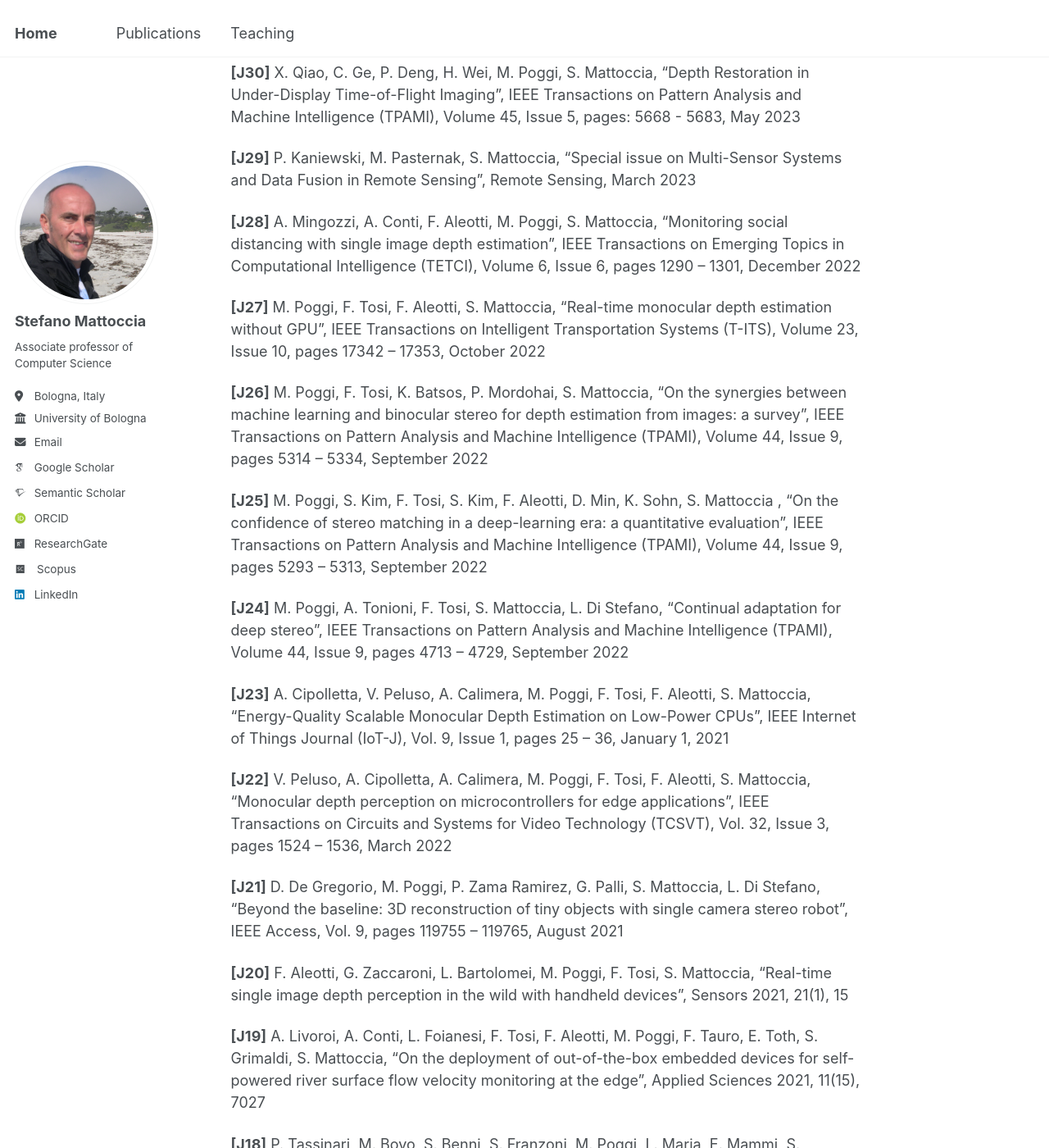
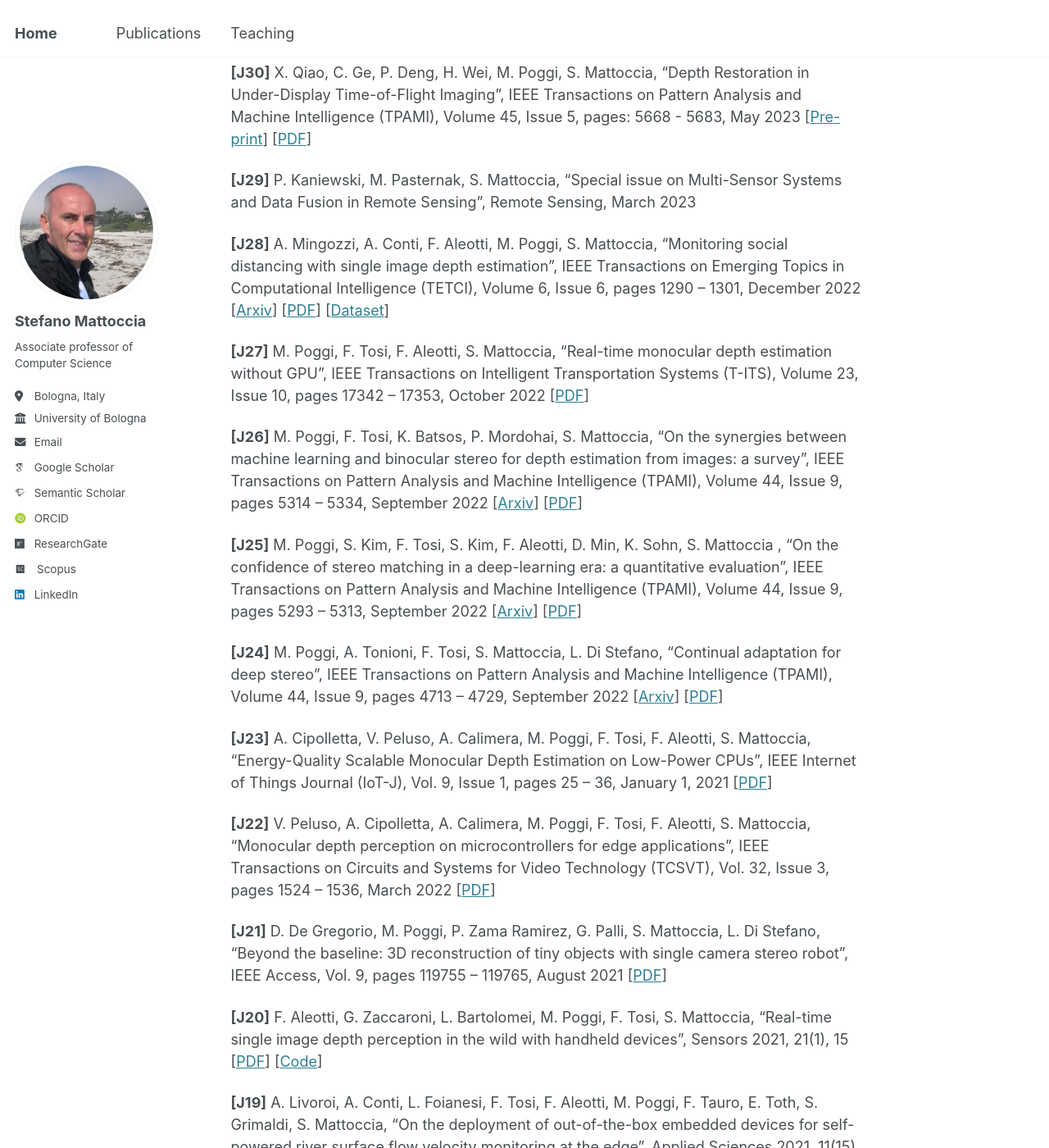
Before and after one commit to stefanomattoccia/stefanomattoccia.github.io, a Jekyll site: the page built from _pages/publications.md, in a window 1280 px wide and 1400 px high, scrolled down 807 px. Shown: the whole window at 82% size. Built offline with Jekyll 4.4.1, drawn with Linux system fonts in a browser that asks for light colours; some web fonts are replaced; some of the changed text lies outside the part shown.

Commit message:
Update publications.md

```diff
--- a/_pages/publications.md
+++ b/_pages/publications.md
@@ -22,67 +22,67 @@ Journal papers
 
 **[J32]** X. Qiao, C. Ge, Y. Zhang, Y. Zhou, F. Tosi, M. Poggi, S. Mattoccia, “Depth Super-Resolution from Explicit and Implicit High-Frequency Features”, Computer Vision and Image Understanding (CVIU), Volume 237, December 2023, 103841 [[Arxiv](https://arxiv.org/pdf/2303.09307)] [[PDF](https://doi.org/10.1016/j.cviu.2023.103841)]
 
-**[J31]** X. Qiao, C. Ge, C. Zhao, F. Tosi, M. Poggi, S. Mattoccia, “Self-supervised Depth Super-resolution with Contrastive Multiview Pre-training”, Neural Networks (NN), Volume 168, November 2023, Pages 223 – 236
+**[J31]** X. Qiao, C. Ge, C. Zhao, F. Tosi, M. Poggi, S. Mattoccia, “Self-supervised Depth Super-resolution with Contrastive Multiview Pre-training”, Neural Networks (NN), Volume 168, November 2023, Pages 223 – 236 [[PDF](https://doi.org/10.1016/j.neunet.2023.09.023)]
 
-**[J30]** X. Qiao, C. Ge, P. Deng, H. Wei, M. Poggi, S. Mattoccia, “Depth Restoration in Under-Display Time-of-Flight Imaging”, IEEE Transactions on Pattern Analysis and Machine Intelligence (TPAMI), Volume 45, Issue 5, pages: 5668 - 5683, May 2023
+**[J30]** X. Qiao, C. Ge, P. Deng, H. Wei, M. Poggi, S. Mattoccia, “Depth Restoration in Under-Display Time-of-Flight Imaging”, IEEE Transactions on Pattern Analysis and Machine Intelligence (TPAMI), Volume 45, Issue 5, pages: 5668 - 5683, May 2023 [[Pre-print](https://cris.unibo.it/bitstream/11585/902755/3/Depth_Restoration_in_Under_Display_Time_of_Flight_Imaging_PAMI.pdf)] [[PDF](https://ieeexplore.ieee.org/document/9903562)]
 
 **[J29]** P. Kaniewski, M. Pasternak, S. Mattoccia, “Special issue on Multi-Sensor Systems and Data Fusion in Remote Sensing", Remote Sensing, March 2023
 
-**[J28]** A. Mingozzi, A. Conti, F. Aleotti, M. Poggi, S. Mattoccia, “Monitoring social distancing with single image depth estimation”, IEEE Transactions on Emerging Topics in Computational Intelligence (TETCI), Volume 6, Issue 6, pages 1290 – 1301, December 2022
+**[J28]** A. Mingozzi, A. Conti, F. Aleotti, M. Poggi, S. Mattoccia, “Monitoring social distancing with single image depth estimation”, IEEE Transactions on Emerging Topics in Computational Intelligence (TETCI), Volume 6, Issue 6, pages 1290 – 1301, December 2022  [[Arxiv](https://arxiv.org/pdf/2204.01693)] [[PDF](https://ieeexplore.ieee.org/document/9776555)] [[Dataset](https://github.com/chachus/monodepth_social_distancing)]
 
-**[J27]** M. Poggi, F. Tosi, F. Aleotti, S. Mattoccia, “Real-time monocular depth estimation without GPU”, IEEE Transactions on Intelligent Transportation Systems (T-ITS), Volume 23, Issue 10, pages 17342 – 17353, October 2022
+**[J27]** M. Poggi, F. Tosi, F. Aleotti, S. Mattoccia, “Real-time monocular depth estimation without GPU”, IEEE Transactions on Intelligent Transportation Systems (T-ITS), Volume 23, Issue 10, pages 17342 – 17353, October 2022 [[PDF](https://ieeexplore.ieee.org/document/9733979)]
 
-**[J26]** M. Poggi, F. Tosi, K. Batsos, P. Mordohai, S. Mattoccia, “On the synergies between machine learning and binocular stereo for depth estimation from images: a survey”, IEEE Transactions on Pattern Analysis and Machine Intelligence (TPAMI), Volume 44, Issue 9, pages 5314 – 5334, September 2022
+**[J26]** M. Poggi, F. Tosi, K. Batsos, P. Mordohai, S. Mattoccia, “On the synergies between machine learning and binocular stereo for depth estimation from images: a survey”, IEEE Transactions on Pattern Analysis and Machine Intelligence (TPAMI), Volume 44, Issue 9, pages 5314 – 5334, September 2022 [[Arxiv](https://arxiv.org/pdf/2004.08566.pdf)] [[PDF](https://ieeexplore.ieee.org/document/9395220/)]
 
-**[J25]** M. Poggi, S. Kim, F. Tosi, S. Kim, F. Aleotti, D. Min, K. Sohn, S. Mattoccia , “On the confidence of stereo matching in a deep-learning era: a quantitative evaluation”, IEEE Transactions on Pattern Analysis and Machine Intelligence (TPAMI), Volume 44, Issue 9, pages 5293 – 5313, September 2022
+**[J25]** M. Poggi, S. Kim, F. Tosi, S. Kim, F. Aleotti, D. Min, K. Sohn, S. Mattoccia , “On the confidence of stereo matching in a deep-learning era: a quantitative evaluation”, IEEE Transactions on Pattern Analysis and Machine Intelligence (TPAMI), Volume 44, Issue 9, pages 5293 – 5313, September 2022 [[Arxiv](https://arxiv.org/pdf/2101.00431.pdf)] [[PDF](https://ieeexplore.ieee.org/document/9394777/)]
 
-**[J24]** M. Poggi, A. Tonioni, F. Tosi, S. Mattoccia, L. Di Stefano, “Continual adaptation for deep stereo”, IEEE Transactions on Pattern Analysis and Machine Intelligence (TPAMI), Volume 44, Issue 9, pages 4713 – 4729, September 2022
+**[J24]** M. Poggi, A. Tonioni, F. Tosi, S. Mattoccia, L. Di Stefano, “Continual adaptation for deep stereo”, IEEE Transactions on Pattern Analysis and Machine Intelligence (TPAMI), Volume 44, Issue 9, pages 4713 – 4729, September 2022 [[Arxiv](https://arxiv.org/pdf/2007.05233.pdf)] [[PDF](https://ieeexplore.ieee.org/document/9418523)]
 
-**[J23]** A. Cipolletta, V. Peluso, A. Calimera, M. Poggi, F. Tosi, F. Aleotti, S. Mattoccia, “Energy-Quality Scalable Monocular Depth Estimation on Low-Power CPUs”, IEEE Internet of Things Journal (IoT-J), Vol. 9, Issue 1, pages 25 – 36, January 1, 2021
+**[J23]** A. Cipolletta, V. Peluso, A. Calimera, M. Poggi, F. Tosi, F. Aleotti, S. Mattoccia, “Energy-Quality Scalable Monocular Depth Estimation on Low-Power CPUs”, IEEE Internet of Things Journal (IoT-J), Vol. 9, Issue 1, pages 25 – 36, January 1, 2021 [[PDF](https://ieeexplore.ieee.org/document/9432391)]
 
-**[J22]** V. Peluso, A. Cipolletta, A. Calimera, M. Poggi, F. Tosi, F. Aleotti, S. Mattoccia, “Monocular depth perception on microcontrollers for edge applications”, IEEE Transactions on Circuits and Systems for Video Technology (TCSVT), Vol. 32, Issue 3, pages 1524 – 1536, March 2022
+**[J22]** V. Peluso, A. Cipolletta, A. Calimera, M. Poggi, F. Tosi, F. Aleotti, S. Mattoccia, “Monocular depth perception on microcontrollers for edge applications”, IEEE Transactions on Circuits and Systems for Video Technology (TCSVT), Vol. 32, Issue 3, pages 1524 – 1536, March 2022 [[PDF](https://ieeexplore.ieee.org/document/9422776)]
 
-**[J21]** D. De Gregorio, M. Poggi, P. Zama Ramirez, G. Palli, S. Mattoccia, L. Di Stefano, “Beyond the baseline: 3D reconstruction of tiny objects with single camera stereo robot”, IEEE Access, Vol. 9, pages 119755 – 119765, August 2021
+**[J21]** D. De Gregorio, M. Poggi, P. Zama Ramirez, G. Palli, S. Mattoccia, L. Di Stefano, “Beyond the baseline: 3D reconstruction of tiny objects with single camera stereo robot”, IEEE Access, Vol. 9, pages 119755 – 119765, August 2021 [[PDF](https://ieeexplore.ieee.org/document/9524696)]
 
-**[J20]** F. Aleotti, G. Zaccaroni, L. Bartolomei, M. Poggi, F. Tosi, S. Mattoccia, “Real-time single image depth perception in the wild with handheld devices”, Sensors 2021, 21(1), 15
+**[J20]** F. Aleotti, G. Zaccaroni, L. Bartolomei, M. Poggi, F. Tosi, S. Mattoccia, “Real-time single image depth perception in the wild with handheld devices”, Sensors 2021, 21(1), 15 [[PDF](https://www.mdpi.com/1424-8220/21/1/15/pdf)] [[Code](https://github.com/FilippoAleotti/mobilePydnet)]
 
-**[J19]** A. Livoroi, A. Conti, L. Foianesi, F. Tosi, F. Aleotti, M. Poggi, F. Tauro, E. Toth, S. Grimaldi, S. Mattoccia, “On the deployment of out-of-the-box embedded devices for self-powered river surface flow velocity monitoring at the edge”, Applied Sciences 2021, 11(15), 7027
+**[J19]** A. Livoroi, A. Conti, L. Foianesi, F. Tosi, F. Aleotti, M. Poggi, F. Tauro, E. Toth, S. Grimaldi, S. Mattoccia, “On the deployment of out-of-the-box embedded devices for self-powered river surface flow velocity monitoring at the edge”, Applied Sciences 2021, 11(15), 7027 [[PDF](https://www.mdpi.com/2076-3417/11/15/7027)]
 
-**[J18]** P. Tassinari, M. Bovo, S. Benni, S. Franzoni, M. Poggi, L. Maria, E. Mammi, S. Mattoccia, L Di Stefano, F. Bonora, A. Barbaresi, E. Santolini, D. Torreggiani, “A computer vision approach based on deep learning for the detection of dairy cows in free stall barn”, Computers and Electronics in Agriculture, Volume 182, March 2021
+**[J18]** P. Tassinari, M. Bovo, S. Benni, S. Franzoni, M. Poggi, L. Maria, E. Mammi, S. Mattoccia, L Di Stefano, F. Bonora, A. Barbaresi, E. Santolini, D. Torreggiani, “A computer vision approach based on deep learning for the detection of dairy cows in free stall barn”, Computers and Electronics in Agriculture, Volume 182, March 2021 [[PDF](https://www.sciencedirect.com/science/article/abs/pii/S016816992100048X)]
 
-**[J17]** A. Tonioni, M. Poggi, S. Mattoccia, L. Di Stefano, “Unsupervised domain adaptation for depth prediction from images”, IEEE Transactions on Pattern Analysis and Machine Intelligence (TPAMI), 42(10), pages 2396 – 2409, October 1, 2020
+**[J17]** A. Tonioni, M. Poggi, S. Mattoccia, L. Di Stefano, “Unsupervised domain adaptation for depth prediction from images”, IEEE Transactions on Pattern Analysis and Machine Intelligence (TPAMI), 42(10), pages 2396 – 2409, October 1, 2020 [[Arxiv](https://arxiv.org/pdf/1909.03943.pdf)] [[PDF](https://ieeexplore.ieee.org/stamp/stamp.jsp?tp=&arnumber=8834825)]
 
-**[J16]** M. Poggi, F. Tosi, S. Mattoccia, “Good cues to learn from scratch a confidence measure for passive depth sensors”, IEEE Sensors Journal, 20(22), pages 13533 – 13541, November 15, 2020
+**[J16]** M. Poggi, F. Tosi, S. Mattoccia, “Good cues to learn from scratch a confidence measure for passive depth sensors”, IEEE Sensors Journal, 20(22), pages 13533 – 13541, November 15, 2020 [[PDF](https://ieeexplore.ieee.org/stamp/stamp.jsp?tp=&arnumber=9123913)]
 
-**[J15]** F. Tosi, M. Rocca, F. Aleotti, M. Poggi, S. Mattoccia, F. Tauro, E. Toth, S. Grimaldi, “Enabling image-based streamflow monitoring at the edge”, Remote Sensing, 2020, 12(12), 2047
+**[J15]** F. Tosi, M. Rocca, F. Aleotti, M. Poggi, S. Mattoccia, F. Tauro, E. Toth, S. Grimaldi, “Enabling image-based streamflow monitoring at the edge”, Remote Sensing, 2020, 12(12), 2047 [[PDF](https://www.mdpi.com/2072-4292/12/12/2047/pdf)]
 
-**[J14]** M. Poggi, F. Tosi, S. Mattoccia, “Learning a confidence measure in the disparity domain from O(1) features”, Computer Vision and Image Understanding, Volume 193, April 2020
+**[J14]** M. Poggi, F. Tosi, S. Mattoccia, “Learning a confidence measure in the disparity domain from O(1) features”, Computer Vision and Image Understanding, Volume 193, April 2020 [[PDF](https://www.sciencedirect.com/science/article/abs/pii/S1077314220300023)]
 
-**[J13]** M. Poggi, G. Agresti, F. Tosi, P. Zanuttigh, S. Mattoccia, “Confidence estimation for ToF and stereo sensors and its application to depth data fusion”, IEEE Sensors Journal, 20(2), pages 1411 – 1421, February 2020
+**[J13]** M. Poggi, G. Agresti, F. Tosi, P. Zanuttigh, S. Mattoccia, “Confidence estimation for ToF and stereo sensors and its application to depth data fusion”, IEEE Sensors Journal, 20(2), pages 1411 – 1421, February 2020 [[PDF](https://ieeexplore.ieee.org/document/8865643)]
 
-**[J12]** F. Tauro, F. Tosi, S. Mattoccia, E. Toth, R. Piscopia, S. Grimaldi, "Optical Tracking Velocimetry (OTV): leveraging optical flow and trajectory-based filtering for surface streamflow observations", Remote Sensing, 2018, 10(12), 2010
+**[J12]** F. Tauro, F. Tosi, S. Mattoccia, E. Toth, R. Piscopia, S. Grimaldi, "Optical Tracking Velocimetry (OTV): leveraging optical flow and trajectory-based filtering for surface streamflow observations", Remote Sensing, 2018, 10(12), 2010 [[PDF](https://www.mdpi.com/2072-4292/10/12/2010/pdf)]
 
 **[J11]** S. Mattoccia, B. Kisačanin, M. Gelautz, S. Chai, A. N. Belbachir, G. Dedeoglu, F. Stein, “Special issue on Embedded Computer Vision”, Journal of Signal Processing Systems, June 2018, Volume 90, Issue 6, pages 873 – 876
 
-**[J10]** W. Ouyang, F. Tombari, S. Mattoccia, L. Di Stefano, W. Cham, "Performance evaluation of full-search equivalent pattern matching algorithms", IEEE Transactions on Pattern Analysis and Machine Intelligence (TPAMI), 34(1), pages 127 – 143, January 2012
+**[J10]** W. Ouyang, F. Tombari, S. Mattoccia, L. Di Stefano, W. Cham, "Performance evaluation of full-search equivalent pattern matching algorithms", IEEE Transactions on Pattern Analysis and Machine Intelligence (TPAMI), 34(1), pages 127 – 143, January 2012 [[PDF](https://ieeexplore.ieee.org/document/5770267)]
 
 **[J9]** A. Alatan, J. Ostermann, L. Onural, G. AlRegib, S. Mattoccia, C. Yuan, “Special issue on Emerging Techniques in 3-D”, IEEE Journal of Selected Topics in Signal Processing, Vol. 6, Num. 5, September 2012
 
-**[J8]** S. Mattoccia, F. Tombari, L. Di Stefano, "Efficient template matching for multi-channel images", Pattern Recognition Letters (PRL), 32(5), pages 694 – 700, April 2011
+**[J8]** S. Mattoccia, F. Tombari, L. Di Stefano, "Efficient template matching for multi-channel images", Pattern Recognition Letters (PRL), 32(5), pages 694 – 700, April 2011 [[PDF](https://www.sciencedirect.com/science/article/abs/pii/S0167865510003958)]
 
-**[J7]** F. Tombari, S. Mattoccia, L. Di Stefano, "Full search-equivalent pattern matching with Incremental Dissimilarity Approximations", IEEE Transactions on Pattern Analysis and Machine Intelligence (TPAMI), 31(1), pages 129 – 141, January 2009
+**[J7]** F. Tombari, S. Mattoccia, L. Di Stefano, "Full search-equivalent pattern matching with Incremental Dissimilarity Approximations", IEEE Transactions on Pattern Analysis and Machine Intelligence (TPAMI), 31(1), pages 129 – 141, January 2009 [[PDF](https://ieeexplore.ieee.org/document/4459334)]
 
-**[J6]** S. Mattoccia, F. Tombari, L. Di Stefano, "Fast  full-search equivalent template matching by Enhanced Bounded Correlation", IEEE Transactions on Image Processing (TIP), 17(4), pages 528 – 538, April 2008
+**[J6]** S. Mattoccia, F. Tombari, L. Di Stefano, "Fast  full-search equivalent template matching by Enhanced Bounded Correlation", IEEE Transactions on Image Processing (TIP), 17(4), pages 528 – 538, April 2008 [[PDF](https://ieeexplore.ieee.org/document/4471825)]
 
-**[J5]** L. Di Stefano, S. Mattoccia, F. Tombari, “ZNCC-based template matching using Bounded Partial Correlation", Pattern Recognition Letters (PRL), 16(14), pages 2129 – 2134 October 2005
+**[J5]** L. Di Stefano, S. Mattoccia, F. Tombari, “ZNCC-based template matching using Bounded Partial Correlation", Pattern Recognition Letters (PRL), 16(14), pages 2129 – 2134 October 2005 [[PDF](https://www.sciencedirect.com/science/article/abs/pii/S0167865505000905)]
 
-**[J4]** L. Di Stefano, M. Marchionni, S. Mattoccia, “A fast area-based stereo matching algorithm”, Image and Vision Computing (IVC), 22(12), pages 983 – 1005, October 2004
+**[J4]** L. Di Stefano, M. Marchionni, S. Mattoccia, “A fast area-based stereo matching algorithm”, Image and Vision Computing (IVC), 22(12), pages 983 – 1005, October 2004 [[PDF](https://www.sciencedirect.com/science/article/abs/pii/S0262885604000733)]
 
 **[J3]** L. Di Stefano, M. Marchionni, S. Mattoccia, "A PC-based real-time stereo vision system", Machine Graphics & Vision, 13(3), pages 197 – 220, January 2004
 
-**[J2]** L. Di Stefano, S. Mattoccia, “Fast template matching using Bounded Partial Correlation”, Machine Vision and Applications (MVA), 13(4), pages 213 – 221, February 2003
+**[J2]** L. Di Stefano, S. Mattoccia, “Fast template matching using Bounded Partial Correlation”, Machine Vision and Applications (MVA), 13(4), pages 213 – 221, February 2003 [[PDF](https://link.springer.com/article/10.1007/s00138-002-0070-5)]
 
-**[J1]** L. Di Stefano, S. Mattoccia, “Real-time stereo within the VIDET project”, Real-Time Imaging (RTI), 8(5), pages 439 – 453, October 2002
+**[J1]** L. Di Stefano, S. Mattoccia, “Real-time stereo within the VIDET project”, Real-Time Imaging (RTI), 8(5), pages 439 – 453, October 2002 [[PDF](https://www.sciencedirect.com/science/article/abs/pii/S1077201402902998)]
 
 International Conference and Workshop papers
 ------
```
